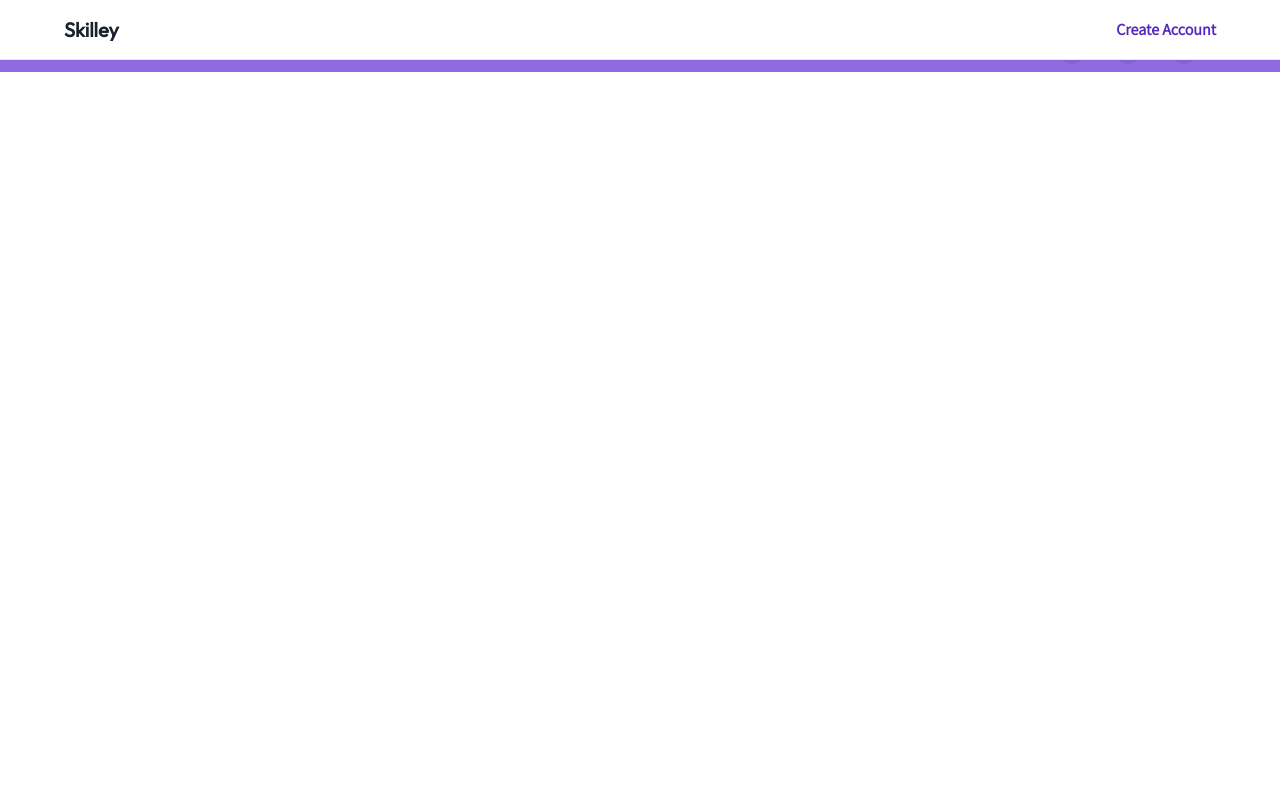
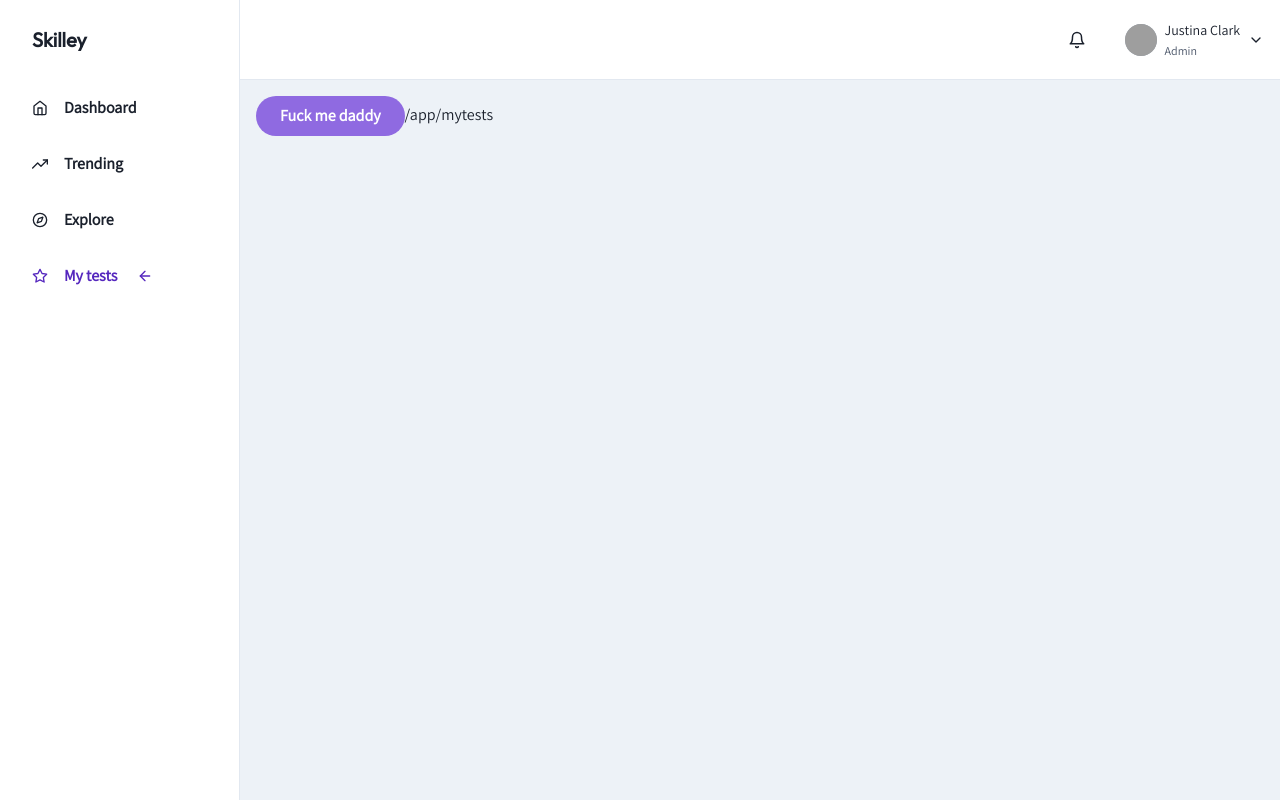
Before and after one commit to hypecoders/skilley-demo, a React (Create React App) app: page /app/mytests in a window 1280 px wide. Before the commit this address had no page. Built offline with nearby package versions, Linux system fonts and the light colour scheme; grey boxes are pictures that could not be loaded; a web font is replaced by a local one.

Commit message:
Added app route(/app/dashboard),  Heading and Side Menu for app

```diff
--- a/src/App.tsx
+++ b/src/App.tsx
@@ -2,9 +2,7 @@ import { ChakraProvider } from '@chakra-ui/react';
 import { BrowserRouter } from 'react-router-dom';
 
 import Router from './components/Router';
-import AppBar from './components/AppBar';
 import theme from './utils/theme';
-import Footer from './components/Footer';
 
 import '@fontsource/assistant';
 import '@fontsource/outfit';
@@ -13,9 +11,7 @@ import '@fontsource/overpass-mono';
 const App = () => (
 	<BrowserRouter>
 		<ChakraProvider theme={theme}>
-			<AppBar />
 			<Router />
-			<Footer />
 		</ChakraProvider>
 	</BrowserRouter>
 );
--- a/src/components/Router.tsx
+++ b/src/components/Router.tsx
@@ -1,5 +1,6 @@
 import { Route, Routes } from 'react-router-dom';
 
+import Dashboard from '../routes/Dashboard';
 import Error404 from '../routes/Error404';
 import Home from '../routes/Home';
 import Invoice from '../routes/Invoice';
@@ -7,15 +8,33 @@ import Invoices from '../routes/Invoices';
 import Pool from '../routes/Pool';
 import Pricing from '../routes/Pricing';
 
+import AppBar from './landingpage/AppBar';
+import Footer from './landingpage/Footer';
+
 const Router = () => (
 	<Routes>
-		<Route path="/" element={<Home />} />
+		<Route
+			path="/"
+			element={
+				<>
+					<AppBar />
+					<Home />
+					<Footer />
+				</>
+			}
+		/>
 		<Route path="pool" element={<Pool />} />
 		<Route path="pricing" element={<Pricing />} />
 		<Route path="invoices" element={<Invoices />}>
 			<Route index element={<p>Select an invoice</p>} />
 			<Route path=":invoiceId" element={<Invoice />} />
 		</Route>
+		<Route path="app">
+			<Route path="dashboard" element={<Dashboard />} />
+			<Route path="trending" element={<Dashboard />} />
+			<Route path="explore" element={<Dashboard />} />
+			<Route path="mytests" element={<Dashboard />} />
+		</Route>
 		<Route path="*" element={<Error404 />} />
 	</Routes>
 );
--- /dev/null
+++ b/src/components/dashboard/sidebar/MobileNav.tsx
@@ -0,0 +1,106 @@
+import {
+	IconButton,
+	Avatar,
+	Box,
+	Flex,
+	HStack,
+	VStack,
+	useColorModeValue,
+	Text,
+	FlexProps,
+	Menu,
+	MenuButton,
+	MenuDivider,
+	MenuItem,
+	MenuList
+} from '@chakra-ui/react';
+import { FiMenu, FiBell, FiChevronDown } from 'react-icons/fi';
+
+import Logo from '../../Logo';
+
+type MobileProps = {
+	onOpen: () => void;
+} & FlexProps;
+
+const MobileNav = ({ onOpen, ...rest }: MobileProps) => (
+	<Flex
+		ml={{ base: 0, md: 60 }}
+		px={{ base: 4, md: 4 }}
+		height="20"
+		alignItems="center"
+		bg={useColorModeValue('white', 'gray.900')}
+		borderBottomWidth="1px"
+		borderBottomColor={useColorModeValue('gray.200', 'gray.700')}
+		justifyContent={{ base: 'space-between', md: 'flex-end' }}
+		{...rest}
+	>
+		<IconButton
+			display={{ base: 'flex', md: 'none' }}
+			onClick={onOpen}
+			variant="outline"
+			aria-label="open menu"
+			icon={<FiMenu />}
+		/>
+
+		<Text
+			display={{ base: 'flex', md: 'none' }}
+			fontSize="2xl"
+			fontFamily="monospace"
+			fontWeight="bold"
+		>
+			<Logo />
+		</Text>
+
+		<HStack spacing={{ base: '0', md: '6' }}>
+			<IconButton
+				size="lg"
+				variant="ghost"
+				aria-label="open menu"
+				icon={<FiBell />}
+			/>
+			<Flex alignItems="center">
+				<Menu>
+					<MenuButton
+						py={2}
+						transition="all 0.3s"
+						_focus={{ boxShadow: 'none' }}
+					>
+						<HStack>
+							{/* user */}
+							<Avatar
+								size="sm"
+								src="https://images.unsplash.com/photo-1619946794135-5bc917a27793?ixlib=rb-0.3.5&q=80&fm=jpg&crop=faces&fit=crop&h=200&w=200&s=b616b2c5b373a80ffc9636ba24f7a4a9"
+							/>
+							<VStack
+								display={{ base: 'none', md: 'flex' }}
+								alignItems="flex-start"
+								spacing="1px"
+								ml="2"
+							>
+								<Text fontSize="sm">Justina Clark</Text>
+								<Text fontSize="xs" color="gray.600">
+									Admin
+								</Text>
+							</VStack>
+							<Box display={{ base: 'none', md: 'flex' }}>
+								<FiChevronDown />
+							</Box>
+						</HStack>
+					</MenuButton>
+					<MenuList
+						bg={useColorModeValue('white', 'gray.900')}
+						borderColor={useColorModeValue('gray.200', 'gray.700')}
+					>
+						<MenuItem>Profile</MenuItem>
+						<MenuItem>Settings</MenuItem>
+						{/* <MenuItem>Billing</MenuItem> */}
+						<MenuDivider />
+						<MenuItem>Sign out</MenuItem>
+					</MenuList>
+				</Menu>
+			</Flex>
+		</HStack>
+	</Flex>
+);
+
+export default MobileNav;
--- /dev/null
+++ b/src/components/dashboard/sidebar/NavItem.tsx
@@ -0,0 +1,46 @@
+import { ReactText } from 'react';
+import { Flex, Icon, FlexProps } from '@chakra-ui/react';
+import { FiArrowLeft } from 'react-icons/fi';
+import { IconType } from 'react-icons';
+import { Link as RouterLink } from 'react-router-dom';
+
+type NavItemProps = {
+	icon: IconType;
+	children: ReactText;
+	isActive: boolean;
+	path: string;
+} & FlexProps;
+
+const NavItem = ({ icon, children, isActive, path, ...rest }: NavItemProps) => (
+	<RouterLink to={path} style={{ textDecoration: 'none' }}>
+		<Flex
+			align="center"
+			p="4"
+			mx="4"
+			borderRadius="lg"
+			role="group"
+			cursor="pointer"
+			color={isActive ? 'brand.500' : ''}
+			fontWeight="bold"
+			_hover={{
+				bg: 'brand.500',
+				color: 'white'
+			}}
+			{...rest}
+		>
+			{icon && (
+				<Icon
+					mr="4"
+					fontSize="16"
+					_groupHover={{
+						color: 'white'
+					}}
+					as={icon}
+				/>
+			)}
+			{children}
+			{isActive && <FiArrowLeft style={{ marginLeft: 20 }} />}
+		</Flex>
+	</RouterLink>
+);
+export default NavItem;
--- /dev/null
+++ b/src/components/dashboard/sidebar/SideMenu.tsx
@@ -0,0 +1,101 @@
+import React, { ReactNode } from 'react';
+import {
+	Box,
+	CloseButton,
+	Flex,
+	useColorModeValue,
+	Drawer,
+	DrawerContent,
+	Text,
+	useDisclosure,
+	BoxProps
+} from '@chakra-ui/react';
+import { FiHome, FiTrendingUp, FiCompass, FiStar } from 'react-icons/fi';
+import { IconType } from 'react-icons';
+import { useLocation } from 'react-router';
+
+import Logo from '../../Logo';
+
+import NavItem from './NavItem';
+import MobileNav from './MobileNav';
+
+type LinkItemProps = {
+	name: string;
+	icon: IconType;
+	path: string;
+};
+const LinkItems: Array<LinkItemProps> = [
+	{ name: 'Dashboard', icon: FiHome, path: '/app/dashboard' },
+	{ name: 'Trending', icon: FiTrendingUp, path: '/app/trending' },
+	{ name: 'Explore', icon: FiCompass, path: '/app/explore' },
+	{ name: 'My tests', icon: FiStar, path: '/app/mytests' }
+];
+
+const SideMenu = ({ children }: { children?: ReactNode }) => {
+	const { isOpen, onOpen, onClose } = useDisclosure();
+	return (
+		<Box minH="100vh" bg={useColorModeValue('gray.100', 'gray.900')}>
+			<SidebarContent
+				onClose={() => onClose}
+				display={{ base: 'none', md: 'block' }}
+			/>
+			<Drawer
+				isOpen={isOpen}
+				placement="left"
+				onClose={onClose}
+				returnFocusOnClose={false}
+				onOverlayClick={onClose}
+				size="full"
+			>
+				<DrawerContent>
+					<SidebarContent onClose={onClose} />
+				</DrawerContent>
+			</Drawer>
+			{/* mobilenav */}
+			<MobileNav onOpen={onOpen} />
+			<Box ml={{ base: 0, md: 60 }} p="4">
+				{children}
+			</Box>
+		</Box>
+	);
+};
+
+type SidebarProps = {
+	onClose: () => void;
+} & BoxProps;
+
+const SidebarContent = ({ onClose, ...rest }: SidebarProps) => {
+	const location = useLocation();
+	console.log(location);
+	return (
+		<Box
+			transition="3s ease"
+			bg={useColorModeValue('white', 'gray.900')}
+			borderRight="1px"
+			borderRightColor={useColorModeValue('gray.200', 'gray.700')}
+			w={{ base: 'full', md: 60 }}
+			pos="fixed"
+			h="full"
+			{...rest}
+		>
+			<Flex h="20" alignItems="center" mx="8" justifyContent="space-between">
+				<Text fontSize="2xl" fontFamily="monospace" fontWeight="bold">
+					<Logo />
+				</Text>
+				<CloseButton display={{ base: 'flex', md: 'none' }} onClick={onClose} />
+			</Flex>
+			{LinkItems.map(link => (
+				<NavItem
+					key={link.name}
+					icon={link.icon}
+					isActive={location.pathname === link.path}
+					path={link.path}
+				>
+					{link.name}
+				</NavItem>
+			))}
+		</Box>
+	);
+};
+
+export default SideMenu;
--- a/src/components/AppBar.tsx
+++ b/src/components/landingpage/AppBar.tsx
@@ -1,7 +1,7 @@
 import { Box, Flex, Button, useDisclosure } from '@chakra-ui/react';
 
-import RegisterModal from './auth/RegisterModal';
-import Logo from './Logo';
+import RegisterModal from '../auth/RegisterModal';
+import Logo from '../Logo';
 
 const AppBar = () => {
 	const { isOpen, onOpen, onClose } = useDisclosure();
--- a/src/components/Footer.tsx
+++ b/src/components/landingpage/Footer.tsx
@@ -11,9 +11,8 @@ import {
 import { FaInstagram, FaTwitter, FaYoutube } from 'react-icons/fa';
 import { ReactNode } from 'react';
 
-import colors from '../utils/theme/colors';
-
-import Logo from './Logo';
+import colors from '../../utils/theme/colors';
+import Logo from '../Logo';
 
 const SocialButton = ({
 	children,
--- /dev/null
+++ b/src/routes/Dashboard.tsx
@@ -0,0 +1,27 @@
+import { Button } from '@chakra-ui/react';
+import { useLocation } from 'react-router-dom';
+
+import SideMenu from '../components/dashboard/sidebar/SideMenu';
+import colors from '../utils/theme/colors';
+
+const Dashboard = () => {
+	const location = useLocation();
+	return (
+		<SideMenu>
+			<Button
+				colorScheme={colors.brand[300]}
+				bg={colors.brand[300]}
+				rounded="full"
+				px={6}
+				_hover={{
+					bg: colors.brand[200]
+				}}
+			>
+				Fuck me daddy
+			</Button>
+			{location.pathname}
+		</SideMenu>
+	);
+};
+
+export default Dashboard;
```
